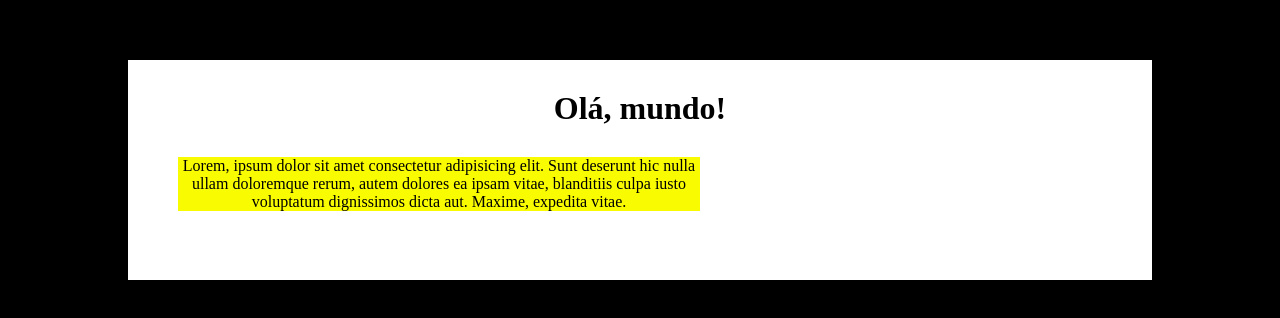
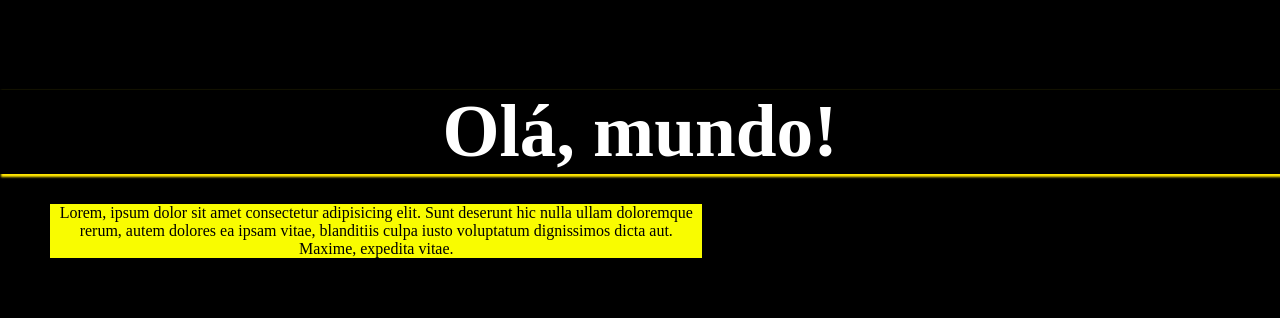
Before and after one commit to JuliaJustino/olaMundo, a plain HTML site: page siteExemplo/index.html in a window 1280 px wide. Shown: the part 196-514 px from the top of the page. Drawn offline with nearby package versions, Linux system fonts and the light colour scheme.

Commit message:
atualização
atualização básica no CSS

```diff
--- a/siteExemplo/style.css
+++ b/siteExemplo/style.css
@@ -23,17 +23,16 @@ body{
     margin-top: 20%;
     background-color: black;
 }
-header{
-    background-color: white;
-    width: 80%;
-    height: 220px;
-    margin: 0px 0px 0px 10%;
-}
 
 div#ola{
     padding-top: 30px;
     animation:slideInDown; /* referring directly to the animation's @keyframe declaration */
     animation-duration: 2s; /* don't forget to set a duration! */
+}
+h1{
+    color: white;
+    font-size: 55pt;
+    box-shadow:  2px 2px 2px 1px rgb(255, 230, 0);
 }
 
 div#lorem{
```
